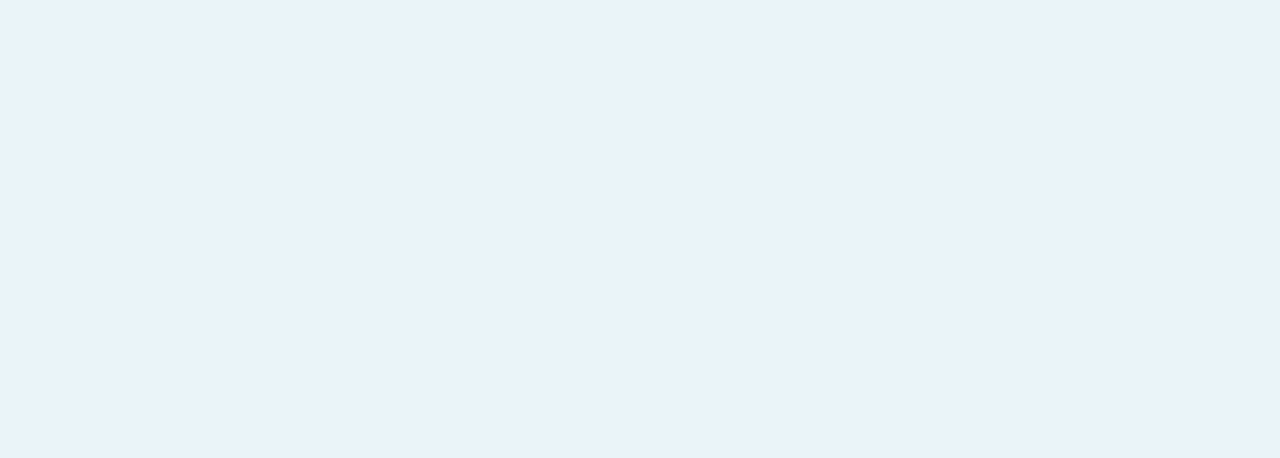
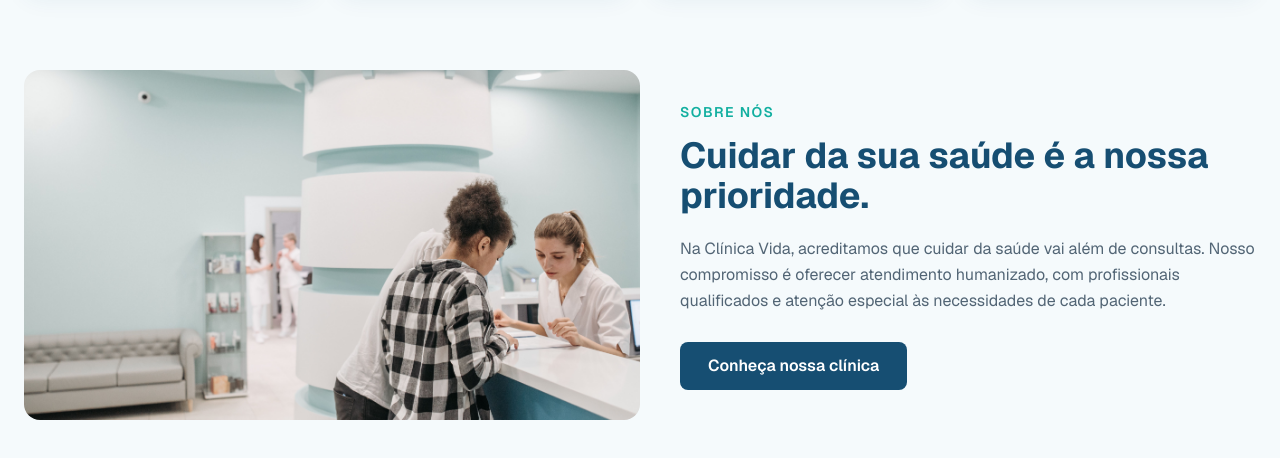
Before and after one commit to andre-webcode/frontend, a Next.js app: page / in a window 1280 px wide. Shown: the part 1899-2357 px from the top of the page. Before the commit the page ends 1889 px from the top, so only its background shows below. Built offline with nearby package versions, Linux system fonts and the light colour scheme.

Commit message:
feat: add about clinic section

```diff
--- a/src/app/page.tsx
+++ b/src/app/page.tsx
@@ -1,5 +1,6 @@
 import { Header } from "@/components/header/Header";
 import { Hero } from "@/components/hero/Hero";
+import { About } from "@/components/sections/About";
 import { Doctors } from "@/components/sections/Doctors";
 import { Specialties } from "@/components/sections/Specialties";
 
@@ -10,6 +11,7 @@ export default function Home() {
       <Hero />
       <Specialties />
       <Doctors />
+      <About />
     </main>
   );
 }
--- /dev/null
+++ b/src/components/sections/About.tsx
@@ -0,0 +1,49 @@
+import Image from "next/image"
+import { Container } from "../container"
+import Link from "next/link"
+
+
+export const About = () => {
+    return (
+        <section className="bg-[#F5FAFC] py-20">
+            <Container>
+                <div className="flex flex-col gap-10 md:flex-row md:items-center">
+                    <Image
+                        src="/5.jpg"
+                        alt="atendimento"
+                        width={600}
+                        height={400}
+                        className="h-[350px] w-full rounded-2xl object-cover md:w-1/2"
+                    />
+
+                    <div className="max-w-xl md:flex-1">
+                        <span className="text-sm font-semibold uppercase tracking-widest text-[#12AFA0]">
+                            Sobre nós
+                        </span>
+
+                        <h2 className="mt-3 text-3xl font-bold text-[#164E72] md:text-4xl">
+                            Cuidar da sua saúde é a nossa prioridade.
+                        </h2>
+
+                        <p className="mt-5 text-base leading-relaxed text-[#526575]">
+                            Na Clínica Vida, acreditamos que cuidar da saúde vai além de consultas.
+                            Nosso compromisso é oferecer atendimento humanizado, com profissionais
+                            qualificados e atenção especial às necessidades de cada paciente.
+                        </p>
+
+                        <Link
+                            href="/sobre"
+                            className="mt-7 inline-flex rounded-lg bg-[#164E72] px-7 py-3 font-semibold text-white transition-colors hover:bg-[#16ADE1]"
+                        >
+                            Conheça nossa clínica
+                        </Link>
+                    </div>
+
+                </div>
+
+
+            </Container>
+
+        </section>
+    )
+}
```
Also changed, not shown: public/5.jpg (added).
